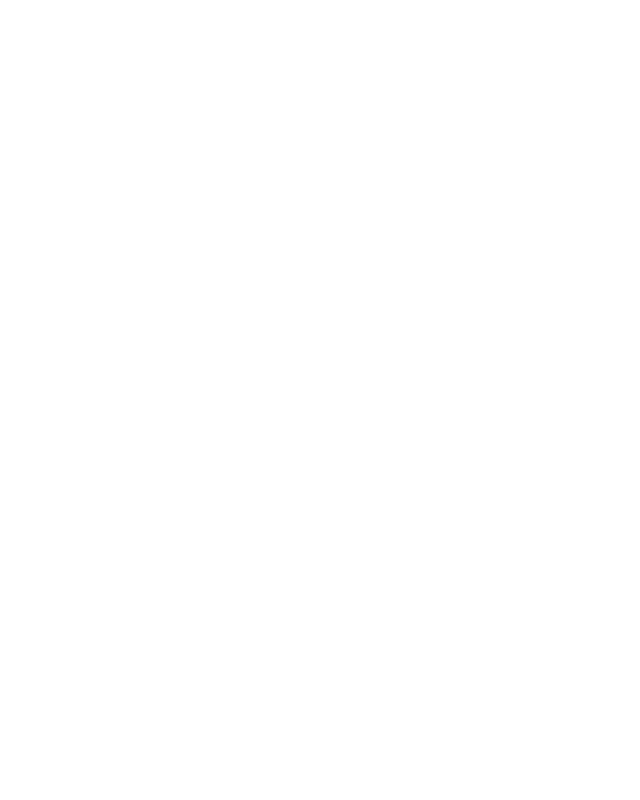
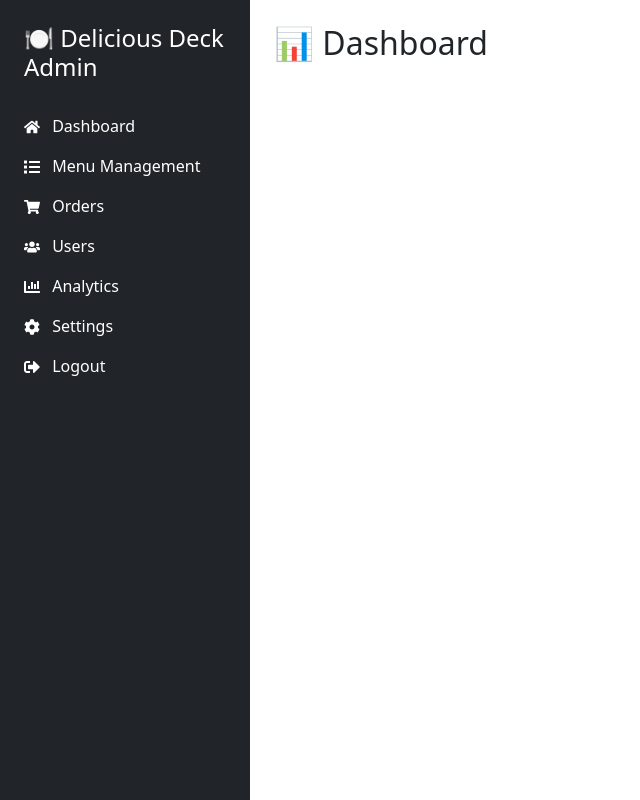
Before and after one commit to arunaguragain/DeliciousDeck, a React (Vite) app: page /adminpage in a window 1280 px wide. Before the commit this address had no page. Shown: the whole page, without its empty margins (0-640 px from the left). Built offline with nearby package versions, Linux system fonts and the light colour scheme.

Commit message:
Admin Panel

```diff
--- a/package.json
+++ b/package.json
@@ -18,7 +18,8 @@
     "react-bootstrap": "^2.10.9",
     "react-dom": "^18.3.1",
     "react-hook-form": "^7.54.2",
-    "react-router-dom": "^7.1.3",
+    "react-icons": "^5.4.0",
+    "react-router-dom": "^7.1.5",
     "yup": "^1.6.1"
   },
   "devDependencies": {
--- a/src/App.jsx
+++ b/src/App.jsx
@@ -16,6 +16,7 @@
   const MyCart = React.lazy(() => import('./private/MyCart.jsx'));
   const MyOrders = React.lazy(() => import('./private/MyOrder.jsx'));
   const OrderDetailsModal = React.lazy(() => import('./private/OrderDetailsModel.jsx'));
+  const AdminPage = React.lazy(() => import('./private/AdminPage.jsx'));
 
   return (
     <Router>
@@ -36,6 +37,7 @@
          <Route path='/mycart' element={<MyCart/>}></Route>
          <Route path='/myorders' element={<MyOrders/>}></Route>
          <Route path='/orderdetailsmodel' element={<OrderDetailsModal/>}></Route>
+         <Route path='/adminpage' element={<AdminPage/>}></Route>
         </Routes>
       </Suspense>
     </Router>
--- /dev/null
+++ b/src/private/AdminPage.jsx
@@ -0,0 +1,59 @@
+import React, { useState, useEffect } from "react";
+import { FaHome, FaList, FaShoppingCart, FaUsers, FaChartBar, FaCog, FaSignOutAlt } from "react-icons/fa";
+import "bootstrap/dist/css/bootstrap.min.css";
+
+// Main Admin Component
+const AdminPage = () => {
+  const [activeSection, setActiveSection] = useState("dashboard");
+
+  // Logout function (Example)
+  const handleLogout = () => {
+    alert("Logging out...");
+    // Implement real logout logic here (clear token, redirect, etc.)
+  };
+
+  return (
+    <div className="d-flex">
+      {/* Sidebar */}
+      <div className="bg-dark text-white p-4" style={{ minHeight: "100vh", width: "250px" }}>
+        <h4 className="mb-4">🍽️ Delicious Deck Admin</h4>
+        <ul className="list-unstyled">
+          <SidebarItem icon={<FaHome />} text="Dashboard" onClick={() => setActiveSection("dashboard")} />
+          <SidebarItem icon={<FaList />} text="Menu Management" onClick={() => setActiveSection("menuManagement")} />
+          <SidebarItem icon={<FaShoppingCart />} text="Orders" onClick={() => setActiveSection("orderManagement")} />
+          <SidebarItem icon={<FaUsers />} text="Users" onClick={() => setActiveSection("userManagement")} />
+          <SidebarItem icon={<FaChartBar />} text="Analytics" onClick={() => setActiveSection("analytics")} />
+          <SidebarItem icon={<FaCog />} text="Settings" onClick={() => setActiveSection("settings")} />
+          <SidebarItem icon={<FaSignOutAlt />} text="Logout" onClick={handleLogout} />
+        </ul>
+      </div>
+
+      {/* Main Content Area */}
+      <div className="container-fluid p-4" style={{ flex: 1 }}>
+        {activeSection === "dashboard" && <Dashboard />}
+        {activeSection === "menuManagement" && <MenuManagement />}
+        {activeSection === "orderManagement" && <OrderManagement />}
+        {activeSection === "userManagement" && <UserManagement />}
+        {activeSection === "analytics" && <Analytics />}
+        {activeSection === "settings" && <Settings />}
+      </div>
+    </div>
+  );
+};
+
+// Sidebar Item Component
+const SidebarItem = ({ icon, text, onClick }) => (
+  <li className="cursor-pointer py-2" onClick={onClick} style={{ cursor: "pointer" }}>
+    {icon} <span className="ms-2">{text}</span>
+  </li>
+);
+
+// 🔹 Section Components
+const Dashboard = () => <h2>📊 Dashboard</h2>;
+const MenuManagement = () => <h2>📋 Manage Menu</h2>;
+const OrderManagement = () => <h2>🛒 Manage Orders</h2>;
+const UserManagement = () => <h2>👥 Manage Users</h2>;
+const Analytics = () => <h2>📈 Sales & Reports</h2>;
+const Settings = () => <h2>⚙️ Settings</h2>;
+
+export default AdminPage;
```
Also changed, not shown: src/private/MenuManagement.jsx (added, +55 -0 lines), src/private/OrderManagement.jsx (added, +22 -0 lines), 1 other file (tests, documents, lock files or other folders).
